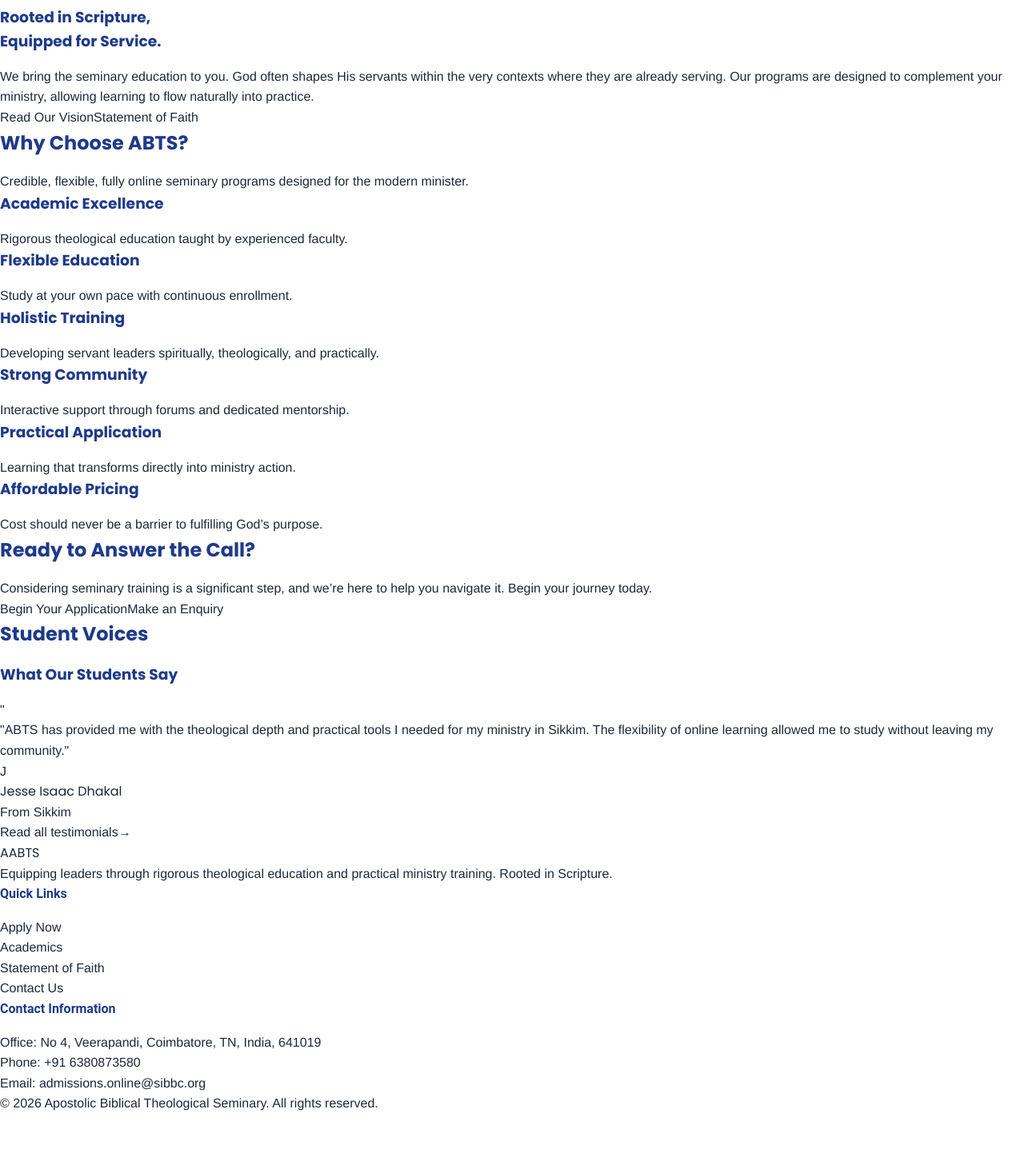
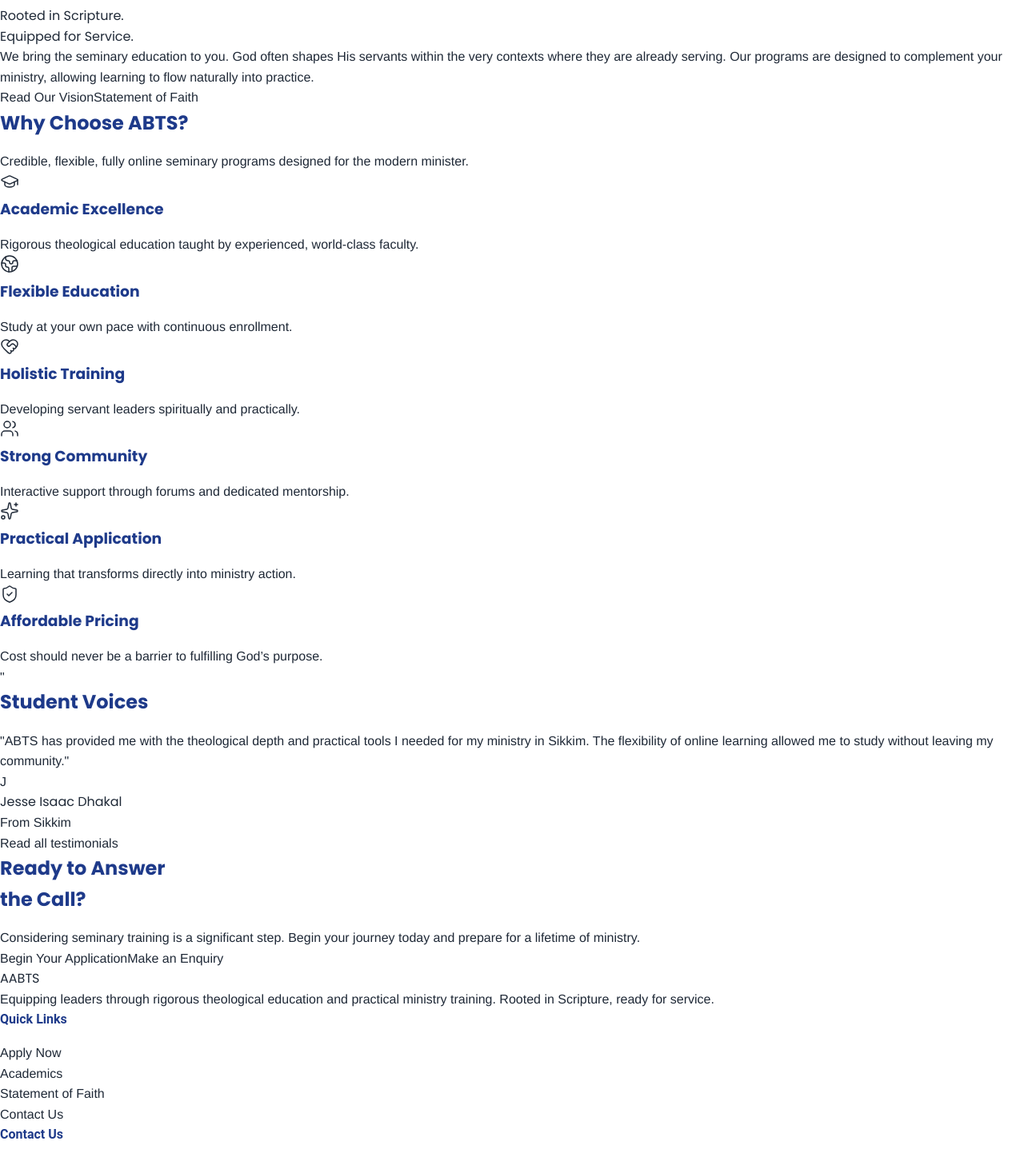
Before and after one commit to metachasm-beep/thelogian, a React (Vite) app: page / in a window 1280 px wide. Shown: the part 960-2412 px from the top of the page at 80% size. Before the commit the page ends 2353 px from the top, so only its background shows below. Built offline with nearby package versions, Linux system fonts and the light colour scheme.

Commit message:
style: complete visual overhaul of homepage with bento grid and centered editorial blocks

```diff
--- a/package.json
+++ b/package.json
@@ -10,6 +10,7 @@
     "preview": "vite preview"
   },
   "dependencies": {
+    "@gsap/react": "^2.1.2",
     "@phosphor-icons/react": "^2.1.10",
     "gsap": "^3.15.0",
     "lenis": "^1.3.25",
--- a/src/pages/Home.jsx
+++ b/src/pages/Home.jsx
@@ -2,43 +2,46 @@
 import { Link } from 'react-router-dom';
 import gsap from 'gsap';
 import { ScrollTrigger } from 'gsap/ScrollTrigger';
+import { GraduationCap, Globe2, HeartHandshake, Users, Sparkles, ShieldCheck } from 'lucide-react';
 import HomeFold from '../components/folds/HomeFold';
-import abtsData from '../data/abts_content_clean.json';
+import BlurText from '../components/ui/BlurText';
 
 gsap.registerPlugin(ScrollTrigger);
 
 export default function Home() {
+  const visionRef = useRef(null);
   const featuresRef = useRef(null);
-  const visionRef = useRef(null);
   const testimonialRef = useRef(null);
+  const ctaRef = useRef(null);
 
   useEffect(() => {
     const ctx = gsap.context(() => {
-      // Vision Section Animation
-      gsap.fromTo('.vision-element',
+      // Vision Section Details Animation (BlurText handles the title)
+      gsap.fromTo('.vision-fade',
         { opacity: 0, y: 30 },
         {
           opacity: 1,
           y: 0,
-          duration: 0.8,
+          duration: 1,
           stagger: 0.2,
           ease: 'power3.out',
           scrollTrigger: {
             trigger: visionRef.current,
-            start: 'top 80%'
+            start: 'top 75%'
           }
         }
       );
 
-      // Features Grid Animation
-      gsap.fromTo('.feature-card',
-        { opacity: 0, y: 30 },
+      // Features Bento Box Animation
+      gsap.fromTo('.bento-item',
+        { opacity: 0, scale: 0.95, y: 40 },
         {
           opacity: 1,
+          scale: 1,
           y: 0,
-          duration: 0.6,
+          duration: 0.8,
           stagger: 0.1,
-          ease: 'power2.out',
+          ease: 'back.out(1.2)',
           scrollTrigger: {
             trigger: featuresRef.current,
             start: 'top 75%'
@@ -47,16 +50,31 @@
       );
 
       // Testimonial Animation
-      gsap.fromTo('.testimonial-card',
-        { opacity: 0, scale: 0.95 },
+      gsap.fromTo('.testimonial-content',
+        { opacity: 0, y: 50 },
         {
           opacity: 1,
-          scale: 1,
-          duration: 0.8,
+          y: 0,
+          duration: 1,
           ease: 'power3.out',
           scrollTrigger: {
             trigger: testimonialRef.current,
             start: 'top 75%'
+          }
+        }
+      );
+
+      // CTA Animation
+      gsap.fromTo('.cta-content',
+        { opacity: 0, y: 40 },
+        {
+          opacity: 1,
+          y: 0,
+          duration: 1,
+          ease: 'power3.out',
+          scrollTrigger: {
+            trigger: ctaRef.current,
+            start: 'top 80%'
           }
         }
       );
@@ -65,147 +83,253 @@
     return () => ctx.revert();
   }, []);
 
-  const features = [
-    { title: 'Academic Excellence', desc: 'Rigorous theological education taught by experienced faculty.' },
-    { title: 'Flexible Education', desc: 'Study at your own pace with continuous enrollment.' },
-    { title: 'Holistic Training', desc: 'Developing servant leaders spiritually, theologically, and practically.' },
-    { title: 'Strong Community', desc: 'Interactive support through forums and dedicated mentorship.' },
-    { title: 'Practical Application', desc: 'Learning that transforms directly into ministry action.' },
-    { title: 'Affordable Pricing', desc: 'Cost should never be a barrier to fulfilling God’s purpose.' }
+  const bentoFeatures = [
+    {
+      title: 'Academic Excellence',
+      desc: 'Rigorous theological education taught by experienced, world-class faculty.',
+      icon: GraduationCap,
+      span: 'md:col-span-2 md:row-span-2',
+      bg: 'bg-sky-900',
+      text: 'text-white',
+      descText: 'text-sky-100',
+      iconColor: 'text-sky-300'
+    },
+    {
+      title: 'Flexible Education',
+      desc: 'Study at your own pace with continuous enrollment.',
+      icon: Globe2,
+      span: 'md:col-span-1 md:row-span-1',
+      bg: 'bg-sky-50',
+      text: 'text-sky-950',
+      descText: 'text-sky-800/70',
+      iconColor: 'text-sky-500'
+    },
+    {
+      title: 'Holistic Training',
+      desc: 'Developing servant leaders spiritually and practically.',
+      icon: HeartHandshake,
+      span: 'md:col-span-1 md:row-span-1',
+      bg: 'bg-white',
+      text: 'text-slate-900',
+      descText: 'text-slate-500',
+      iconColor: 'text-sky-500'
+    },
+    {
+      title: 'Strong Community',
+      desc: 'Interactive support through forums and dedicated mentorship.',
+      icon: Users,
+      span: 'md:col-span-1 md:row-span-1',
+      bg: 'bg-white',
+      text: 'text-slate-900',
+      descText: 'text-slate-500',
+      iconColor: 'text-sky-500'
+    },
+    {
+      title: 'Practical Application',
+      desc: 'Learning that transforms directly into ministry action.',
+      icon: Sparkles,
+      span: 'md:col-span-1 md:row-span-1',
+      bg: 'bg-slate-900',
+      text: 'text-white',
+      descText: 'text-slate-300',
+      iconColor: 'text-sky-400'
+    },
+    {
+      title: 'Affordable Pricing',
+      desc: 'Cost should never be a barrier to fulfilling God’s purpose.',
+      icon: ShieldCheck,
+      span: 'md:col-span-2 md:row-span-1',
+      bg: 'bg-sky-100',
+      text: 'text-sky-900',
+      descText: 'text-sky-700',
+      iconColor: 'text-sky-600'
+    }
   ];
 
   return (
-    <div className="bg-white">
-      {/* 1. Hero Section */}
+    <div className="bg-white selection:bg-sky-200 selection:text-sky-900">
       <HomeFold />
 
-      {/* 2. Vision / Mission Section */}
-      <section ref={visionRef} className="py-24 px-6 max-w-5xl mx-auto text-center">
-        <h2 className="vision-element text-sm font-bold tracking-widest text-sky-600 uppercase mb-4" style={{ fontFamily: 'Poppins, sans-serif' }}>
-          Our Purpose
-        </h2>
-        <h3 className="vision-element text-3xl md:text-5xl font-semibold text-slate-900 mb-8 leading-tight" style={{ fontFamily: 'Poppins, sans-serif' }}>
-          Rooted in Scripture, <br />
-          <span className="text-slate-400">Equipped for Service.</span>
-        </h3>
-        <p className="vision-element text-lg md:text-xl text-slate-600 leading-relaxed max-w-3xl mx-auto">
+      {/* VISION SECTION - Editorial Centered */}
+      <section ref={visionRef} className="py-32 px-6 max-w-4xl mx-auto text-center">
+        <div className="vision-fade inline-flex items-center justify-center gap-2 mb-8">
+          <div className="h-[1px] w-8 bg-sky-600"></div>
+          <h2 className="text-sm font-bold tracking-widest text-sky-600 uppercase" style={{ fontFamily: 'Poppins, sans-serif' }}>
+            Our Purpose
+          </h2>
+          <div className="h-[1px] w-8 bg-sky-600"></div>
+        </div>
+
+        <div className="mb-10 text-4xl md:text-5xl lg:text-7xl font-bold tracking-tight text-slate-900 leading-tight" style={{ fontFamily: 'Poppins, sans-serif' }}>
+          <BlurText
+            text="Rooted in Scripture."
+            delay={50}
+            animateBy="words"
+            direction="top"
+            className="justify-center"
+          />
+          <BlurText
+            text="Equipped for Service."
+            delay={50}
+            animateBy="words"
+            direction="bottom"
+            className="justify-center text-slate-400 mt-2"
+          />
+        </div>
+
+        <p className="vision-fade text-xl md:text-2xl text-slate-600 leading-relaxed font-light">
           We bring the seminary education to you. God often shapes His servants within the very contexts where they are already serving. Our programs are designed to complement your ministry, allowing learning to flow naturally into practice.
         </p>
-        <div className="vision-element mt-12 flex flex-col sm:flex-row justify-center gap-4">
-          <Link to="/objectives" className="px-6 py-3 rounded-full border border-slate-200 text-slate-700 font-semibold hover:bg-slate-50 transition-colors">
-            Read Our Vision
+
+        <div className="vision-fade mt-12 flex flex-col sm:flex-row justify-center gap-6">
+          <Link to="/objectives" className="group relative px-8 py-4 bg-slate-950 text-white rounded-full font-semibold overflow-hidden transition-all hover:scale-105 shadow-xl shadow-slate-900/20">
+            <div className="absolute inset-0 bg-sky-600 translate-y-full group-hover:translate-y-0 transition-transform duration-300 ease-out"></div>
+            <span className="relative z-10">Read Our Vision</span>
           </Link>
-          <Link to="/doctrinal-statement-of-faith" className="px-6 py-3 rounded-full border border-slate-200 text-slate-700 font-semibold hover:bg-slate-50 transition-colors">
+          <Link to="/doctrinal-statement-of-faith" className="px-8 py-4 rounded-full border-2 border-slate-200 text-slate-700 font-semibold hover:border-slate-900 hover:text-slate-900 transition-all hover:scale-105">
             Statement of Faith
           </Link>
         </div>
       </section>
 
-      {/* 3. Features Grid */}
-      <section ref={featuresRef} className="py-24 bg-slate-50 border-y border-slate-100">
-        <div className="max-w-7xl mx-auto px-6">
-          <div className="text-center mb-16">
-            <h2 className="text-3xl md:text-4xl font-bold text-slate-900 mb-4" style={{ fontFamily: 'Poppins, sans-serif' }}>Why Choose ABTS?</h2>
-            <p className="text-slate-600 text-lg max-w-2xl mx-auto">Credible, flexible, fully online seminary programs designed for the modern minister.</p>
+      {/* BENTO BOX FEATURES GRID */}
+      <section ref={featuresRef} className="py-24 bg-slate-50 border-y border-slate-200 overflow-hidden">
+        <div className="max-w-7xl mx-auto px-4 sm:px-6 lg:px-8">
+          <div className="text-center mb-20">
+            <h2 className="text-4xl md:text-6xl font-bold text-slate-900 mb-6 tracking-tight" style={{ fontFamily: 'Poppins, sans-serif' }}>
+              Why Choose ABTS?
+            </h2>
+            <p className="text-slate-500 text-xl max-w-2xl mx-auto font-light">
+              Credible, flexible, fully online seminary programs designed for the modern minister.
+            </p>
           </div>
-          <div className="grid grid-cols-1 md:grid-cols-2 lg:grid-cols-3 gap-8">
-            {features.map((feature, idx) => (
-              <div key={idx} className="feature-card bg-white p-8 rounded-2xl shadow-sm border border-slate-100 hover:shadow-md transition-shadow">
-                <div className="w-12 h-12 bg-sky-50 rounded-xl flex items-center justify-center mb-6">
-                  <div className="w-4 h-4 bg-sky-600 rounded-sm transform rotate-45"></div>
+
+          <div className="grid grid-cols-1 md:grid-cols-4 gap-4 md:gap-6 auto-rows-[240px]">
+            {bentoFeatures.map((feature, idx) => {
+              const Icon = feature.icon;
+              return (
+                <div
+                  key={idx}
+                  className={`bento-item rounded-3xl p-8 flex flex-col justify-center items-center text-center transition-transform hover:scale-[1.02] duration-300 shadow-sm border border-black/5 relative overflow-hidden ${feature.span} ${feature.bg} ${feature.text}`}
+                >
+                  <div className="absolute inset-0 bg-gradient-to-br from-white/10 to-transparent pointer-events-none"></div>
+                  <Icon className={`w-12 h-12 mb-6 ${feature.iconColor}`} strokeWidth={1.5} />
+                  <h3 className="text-2xl font-bold mb-4 tracking-tight" style={{ fontFamily: 'Poppins, sans-serif' }}>
+                    {feature.title}
+                  </h3>
+                  <p className={`text-lg font-medium leading-relaxed ${feature.descText} max-w-sm`}>
+                    {feature.desc}
+                  </p>
                 </div>
-                <h3 className="text-xl font-semibold text-slate-900 mb-3" style={{ fontFamily: 'Poppins, sans-serif' }}>{feature.title}</h3>
-                <p className="text-slate-600 leading-relaxed">{feature.desc}</p>
-              </div>
-            ))}
+              );
+            })}
           </div>
         </div>
       </section>
 
-      {/* 4. CTA Banner */}
-      <section className="py-24 bg-sky-900 text-white relative overflow-hidden">
-        <div className="absolute top-0 right-0 w-96 h-96 bg-sky-800 rounded-full blur-3xl opacity-50 translate-x-1/2 -translate-y-1/2"></div>
-        <div className="max-w-4xl mx-auto px-6 text-center relative z-10">
-          <h2 className="text-4xl md:text-5xl font-bold mb-6" style={{ fontFamily: 'Poppins, sans-serif' }}>Ready to Answer the Call?</h2>
-          <p className="text-xl text-sky-100 mb-10 max-w-2xl mx-auto font-light">
-            Considering seminary training is a significant step, and we’re here to help you navigate it. Begin your journey today.
+      {/* EDITORIAL TESTIMONIAL */}
+      <section ref={testimonialRef} className="py-32 px-6 bg-white relative overflow-hidden">
+        {/* Massive background quote mark for editorial feel */}
+        <div className="absolute top-1/2 left-1/2 -translate-x-1/2 -translate-y-1/2 text-[40rem] font-serif font-black text-slate-50 opacity-50 select-none pointer-events-none leading-none -z-0">
+          "
+        </div>
+
+        <div className="testimonial-content max-w-5xl mx-auto text-center relative z-10">
+          <h2 className="text-sm font-bold tracking-widest text-sky-600 uppercase mb-16" style={{ fontFamily: 'Poppins, sans-serif' }}>
+            Student Voices
+          </h2>
+
+          <blockquote className="text-3xl md:text-5xl lg:text-6xl font-medium text-slate-900 leading-[1.3] mb-16 tracking-tight">
+            "ABTS has provided me with the theological depth and practical tools I needed for my ministry in Sikkim. The flexibility of online learning allowed me to study without leaving my community."
+          </blockquote>
+
+          <div className="flex flex-col items-center justify-center">
+            <div className="w-20 h-20 bg-gradient-to-br from-sky-500 to-sky-700 rounded-full flex items-center justify-center text-white font-bold text-3xl shadow-lg shadow-sky-600/30 mb-6">
+              J
+            </div>
+            <div className="font-bold text-xl text-slate-900 tracking-tight" style={{ fontFamily: 'Poppins, sans-serif' }}>Jesse Isaac Dhakal</div>
+            <div className="text-sky-600 font-medium tracking-wide uppercase text-sm mt-1">From Sikkim</div>
+          </div>
+
+          <div className="mt-16">
+            <Link to="/testimonials" className="inline-flex items-center justify-center gap-2 text-slate-500 font-semibold hover:text-sky-600 transition-colors uppercase tracking-widest text-sm pb-1 border-b-2 border-transparent hover:border-sky-600">
+              Read all testimonials
+            </Link>
+          </div>
+        </div>
+      </section>
+
+      {/* CTA BANNER */}
+      <section ref={ctaRef} className="py-32 bg-sky-950 text-white relative overflow-hidden">
+        {/* Animated Background Gradients */}
+        <div className="absolute inset-0 z-0">
+          <div className="absolute top-0 right-1/4 w-96 h-96 bg-sky-500 rounded-full blur-[120px] opacity-20 mix-blend-screen animate-pulse"></div>
+          <div className="absolute bottom-0 left-1/4 w-[500px] h-[500px] bg-indigo-500 rounded-full blur-[150px] opacity-20 mix-blend-screen"></div>
+        </div>
+
+        <div className="cta-content max-w-4xl mx-auto px-6 text-center relative z-10">
+          <h2 className="text-5xl md:text-7xl font-bold mb-8 tracking-tighter" style={{ fontFamily: 'Poppins, sans-serif' }}>
+            Ready to Answer <br/> the Call?
+          </h2>
+          <p className="text-xl md:text-2xl text-sky-200/80 mb-12 max-w-2xl mx-auto font-light leading-relaxed">
+            Considering seminary training is a significant step. Begin your journey today and prepare for a lifetime of ministry.
           </p>
-          <div className="flex flex-col sm:flex-row justify-center gap-4">
-            <Link to="/online-application-form-for-admission" className="px-8 py-4 bg-white text-sky-900 rounded-full font-bold text-lg hover:bg-sky-50 transition-colors shadow-xl shadow-sky-950/50">
+          <div className="flex flex-col sm:flex-row justify-center gap-6">
+            <Link to="/online-application-form-for-admission" className="px-10 py-5 bg-white text-sky-950 rounded-full font-bold text-lg hover:bg-sky-50 hover:scale-105 transition-all shadow-xl shadow-black/20">
               Begin Your Application
             </Link>
-            <Link to="/online-enquiry" className="px-8 py-4 bg-sky-800/50 text-white rounded-full font-semibold border border-sky-700 hover:bg-sky-800 transition-colors">
+            <Link to="/online-enquiry" className="px-10 py-5 bg-sky-900/50 text-white rounded-full font-semibold text-lg border border-sky-700/50 hover:bg-sky-800 hover:border-sky-600 transition-all backdrop-blur-sm">
               Make an Enquiry
             </Link>
           </div>
         </div>
       </section>
 
-      {/* 5. Testimonials Snippet */}
-      <section ref={testimonialRef} className="py-24 px-6 bg-white">
-        <div className="max-w-4xl mx-auto text-center">
-          <h2 className="text-sm font-bold tracking-widest text-sky-600 uppercase mb-4" style={{ fontFamily: 'Poppins, sans-serif' }}>
-            Student Voices
-          </h2>
-          <h3 className="text-3xl md:text-4xl font-bold text-slate-900 mb-12" style={{ fontFamily: 'Poppins, sans-serif' }}>
-            What Our Students Say
-          </h3>
-          <div className="testimonial-card bg-slate-50 p-8 md:p-12 rounded-3xl border border-slate-100 text-left relative shadow-sm">
-            <div className="text-6xl text-sky-200 absolute top-8 left-8 font-serif leading-none">"</div>
-            <p className="text-lg md:text-xl text-slate-700 italic leading-relaxed relative z-10 mb-8 pl-6 pt-6">
-              "ABTS has provided me with the theological depth and practical tools I needed for my ministry in Sikkim. The flexibility of online learning allowed me to study without leaving my community."
-            </p>
-            <div className="flex items-center gap-4 pl-6">
-              <div className="w-12 h-12 bg-sky-600 rounded-full flex items-center justify-center text-white font-bold text-xl">
-                J
-              </div>
-              <div>
-                <div className="font-bold text-slate-900" style={{ fontFamily: 'Poppins, sans-serif' }}>Jesse Isaac Dhakal</div>
-                <div className="text-sm text-slate-500">From Sikkim</div>
-              </div>
-            </div>
-          </div>
-          <div className="mt-10">
-            <Link to="/testimonials" className="text-sky-700 font-semibold hover:text-sky-800 flex items-center justify-center gap-2">
-              Read all testimonials
-              <span aria-hidden="true">&rarr;</span>
-            </Link>
-          </div>
-        </div>
-      </section>
-
-      {/* 6. Footer */}
-      <footer className="bg-slate-950 text-slate-400 py-16 border-t border-slate-900">
-        <div className="max-w-7xl mx-auto px-6 grid grid-cols-1 md:grid-cols-3 gap-12">
-          <div>
-            <div className="text-2xl font-bold text-white mb-6 flex items-center gap-2" style={{ fontFamily: 'Poppins, sans-serif' }}>
-              <span className="w-8 h-8 rounded-lg bg-sky-700 flex items-center justify-center text-white text-sm font-bold">A</span>
+      {/* Footer */}
+      <footer className="bg-slate-950 text-slate-400 py-20 border-t border-slate-900">
+        <div className="max-w-7xl mx-auto px-6 grid grid-cols-1 md:grid-cols-4 gap-12">
+          <div className="md:col-span-2">
+            <div className="text-3xl font-bold text-white mb-6 flex items-center gap-3 tracking-tight" style={{ fontFamily: 'Poppins, sans-serif' }}>
+              <span className="w-10 h-10 rounded-xl bg-sky-600 flex items-center justify-center text-white text-lg font-bold shadow-lg shadow-sky-600/30">A</span>
               ABTS
             </div>
-            <p className="text-sm leading-relaxed mb-6">
-              Equipping leaders through rigorous theological education and practical ministry training. Rooted in Scripture.
+            <p className="text-base leading-relaxed max-w-md">
+              Equipping leaders through rigorous theological education and practical ministry training. Rooted in Scripture, ready for service.
             </p>
           </div>
           <div>
-            <h4 className="text-white font-semibold mb-6 uppercase tracking-wider text-sm">Quick Links</h4>
-            <ul className="space-y-3 text-sm">
-              <li><Link to="/online-application-form-for-admission" className="hover:text-white transition-colors">Apply Now</Link></li>
-              <li><Link to="/academic" className="hover:text-white transition-colors">Academics</Link></li>
-              <li><Link to="/doctrinal-statement-of-faith" className="hover:text-white transition-colors">Statement of Faith</Link></li>
-              <li><Link to="/contact-us" className="hover:text-white transition-colors">Contact Us</Link></li>
+            <h4 className="text-white font-bold mb-6 uppercase tracking-widest text-xs">Quick Links</h4>
+            <ul className="space-y-4 text-sm font-medium">
+              <li><Link to="/online-application-form-for-admission" className="hover:text-sky-400 transition-colors">Apply Now</Link></li>
+              <li><Link to="/academic" className="hover:text-sky-400 transition-colors">Academics</Link></li>
+              <li><Link to="/doctrinal-statement-of-faith" className="hover:text-sky-400 transition-colors">Statement of Faith</Link></li>
+              <li><Link to="/contact-us" className="hover:text-sky-400 transition-colors">Contact Us</Link></li>
             </ul>
           </div>
           <div>
-            <h4 className="text-white font-semibold mb-6 uppercase tracking-wider text-sm">Contact Information</h4>
-            <ul className="space-y-3 text-sm">
-              <li>Office: No 4, Veerapandi, Coimbatore, TN, India, 641019</li>
-              <li>Phone: <a href="tel:+916380873580" className="hover:text-white transition-colors">+91 6380873580</a></li>
-              <li>Email: <a href="mailto:admissions.online@sibbc.org" className="hover:text-white transition-colors">admissions.online@sibbc.org</a></li>
+            <h4 className="text-white font-bold mb-6 uppercase tracking-widest text-xs">Contact Us</h4>
+            <ul className="space-y-4 text-sm font-medium">
+              <li className="flex items-start gap-3">
+                <span className="text-sky-500 font-bold mt-0.5">•</span>
+                <span>No 4, Veerapandi, Coimbatore, TN, India, 641019</span>
+              </li>
+              <li className="flex items-start gap-3">
+                <span className="text-sky-500 font-bold mt-0.5">•</span>
+                <a href="tel:+916380873580" className="hover:text-sky-400 transition-colors">+91 6380873580</a>
+              </li>
+              <li className="flex items-start gap-3">
+                <span className="text-sky-500 font-bold mt-0.5">•</span>
+                <a href="mailto:admissions.online@sibbc.org" className="hover:text-sky-400 transition-colors">admissions.online@sibbc.org</a>
+              </li>
             </ul>
           </div>
         </div>
-        <div className="max-w-7xl mx-auto px-6 mt-16 pt-8 border-t border-slate-800 text-sm text-center">
-          &copy; {new Date().getFullYear()} Apostolic Biblical Theological Seminary. All rights reserved.
+        <div className="max-w-7xl mx-auto px-6 mt-20 pt-8 border-t border-slate-900/50 flex flex-col md:flex-row justify-between items-center gap-4 text-xs font-medium text-slate-600">
+          <div>&copy; {new Date().getFullYear()} Apostolic Biblical Theological Seminary.</div>
+          <div className="flex gap-6">
+            <Link to="/frequently-asked-questions" className="hover:text-slate-400 transition-colors">FAQ</Link>
+            <Link to="/online-enquiry" className="hover:text-slate-400 transition-colors">Support</Link>
+          </div>
         </div>
       </footer>
     </div>
```
Also changed, not shown: 1 other file (tests, documents, lock files or other folders).
